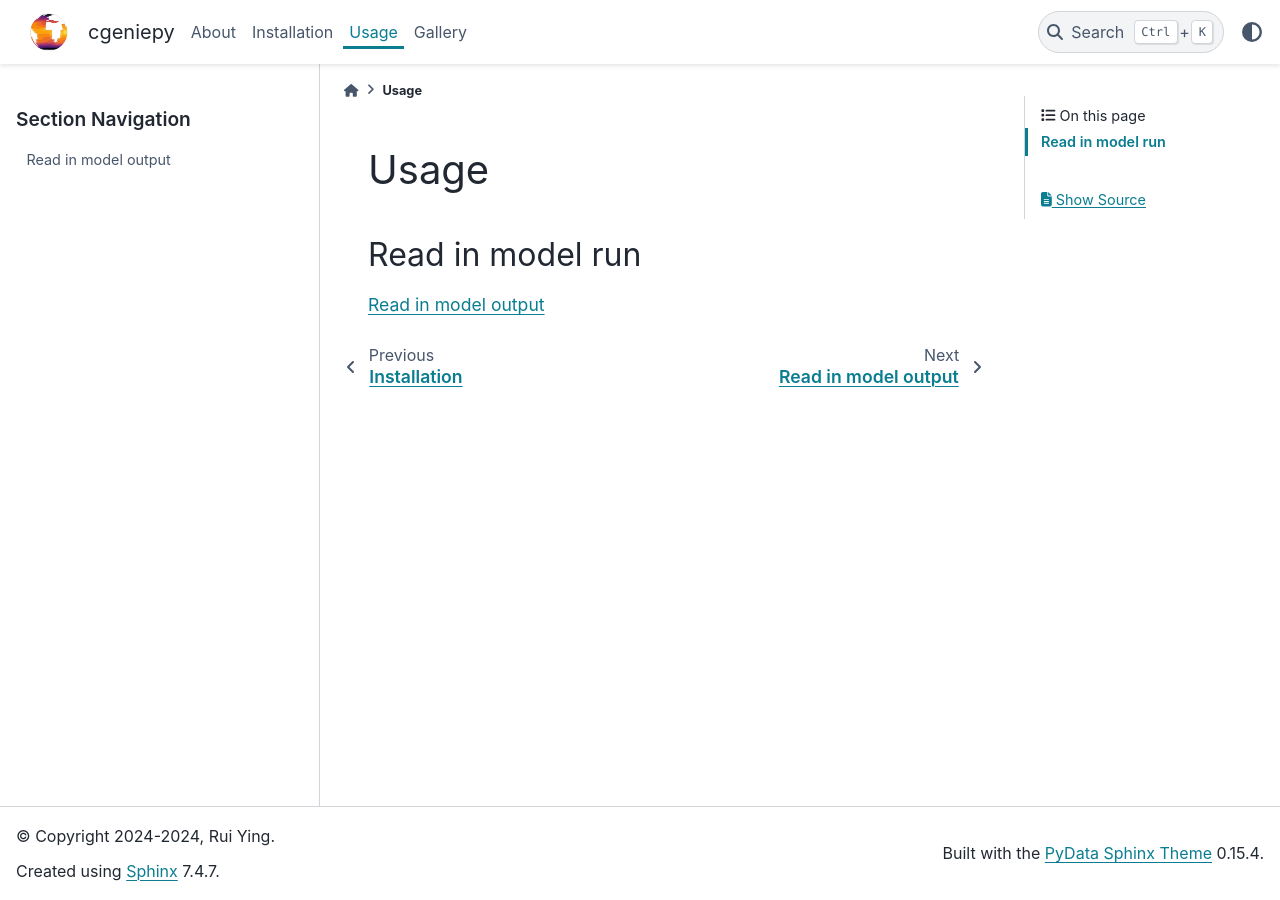
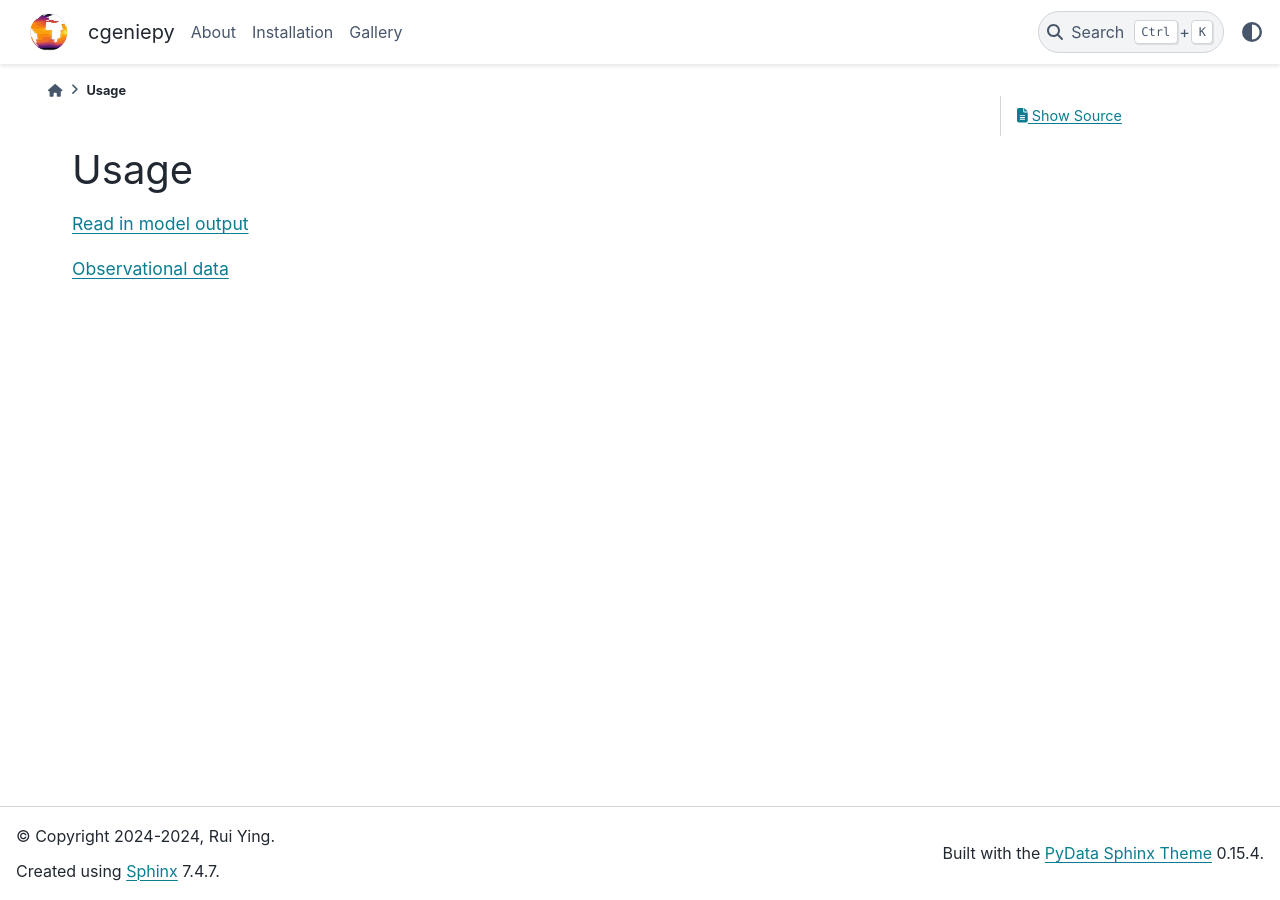
Before and after one commit to ruiying-ocean/cgeniepy, a Sphinx documentation site: the page built from docs/source/guide.rst, in a window 1280 px wide. Built offline with Sphinx 7.4.7 and the PyData theme 0.15.4, drawn with Linux system fonts in a browser that asks for light colours; pages that are not in the unit, such as notebooks, are missing from menus.

```diff
--- a/docs/requirements.txt
+++ b/docs/requirements.txt
@@ -2,3 +2,4 @@ sphinx==7.1.2
 sphinx-rtd-theme==1.3.0rc1
 pydata_sphinx_theme==0.15.2
 sphinx-gallery==0.15.0
+sphinx-design==0.5.0
--- a/docs/source/conf.py
+++ b/docs/source/conf.py
@@ -27,6 +27,7 @@ extensions = [
     'sphinx.ext.autosummary',
     'sphinx.ext.intersphinx',
     'sphinx_gallery.gen_gallery',
+    "sphinx_design",
 ]
 
 source_suffix = {
--- a/docs/source/usage.rst
+++ b/docs/source/guide.rst
@@ -1,10 +1,12 @@
 Usage
 =====
 
-
-Read in model run
------------------
 .. toctree::
    :maxdepth: 1
 
    readin
+
+.. toctree::
+   :maxdepth: 1
+
+   observation
--- /dev/null
+++ b/docs/source/observation.rst
@@ -0,0 +1,2 @@
+Observational data
+=====================
```
Also changed, not shown: docs/source/index.rst (+43 -1 lines).
